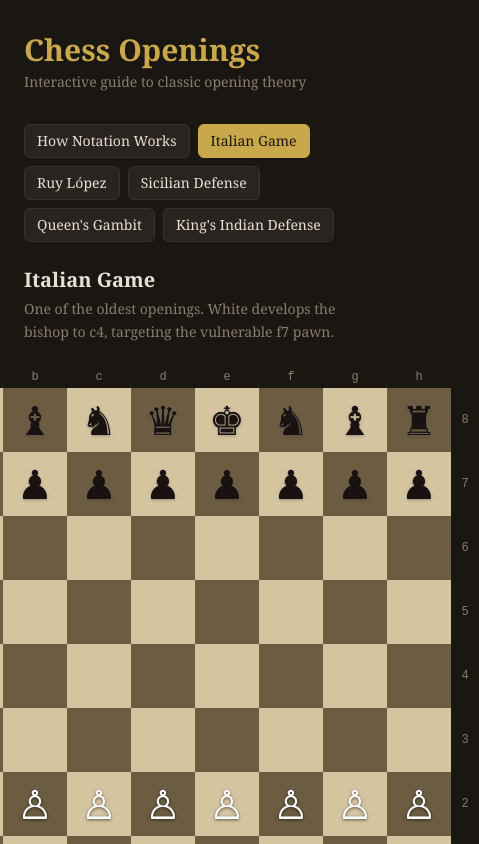
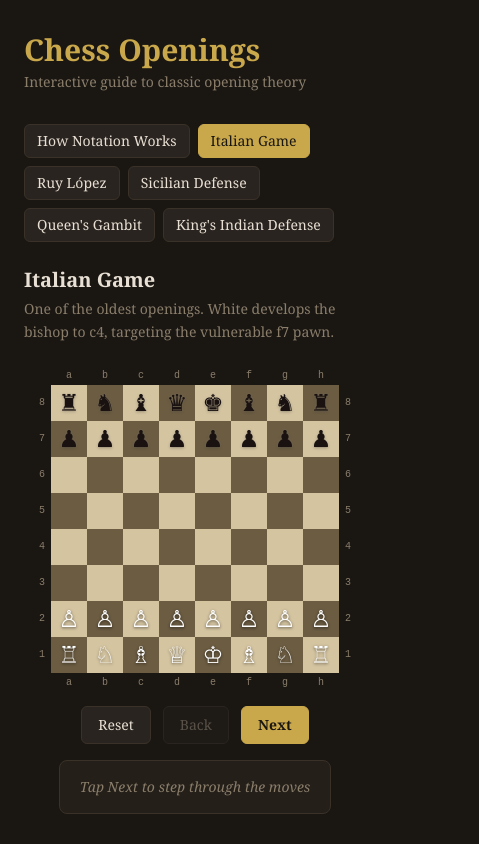
Before and after one commit to QAdottech/agentic-dev-days-chess, a Next.js app: page / in a window 390 px wide. Shown: the top 844 px of the page, 479 px wide, since content can reach past the window. Built offline with nearby package versions, Linux system fonts and the light colour scheme.

Commit message:
Fix board highlights and mobile layout
Correct the origin highlight coordinates, swap black piece symbols to match
standard placement, and make board sizing responsive for small viewports.

```diff
--- a/src/app/components/Board.tsx
+++ b/src/app/components/Board.tsx
@@ -1,4 +1,6 @@
 "use client";
+
+import type { CSSProperties } from "react";
 
 import { Board as BoardType, Move, getPieceSymbol, isWhitePiece, FILES, RANKS } from "../lib/chess";
 
@@ -8,6 +10,10 @@ interface BoardProps {
 }
 
 export default function Board({ board, currentMove }: BoardProps) {
+  const boardStyle = {
+    "--square-size": "clamp(36px, 9vw, 64px)",
+    "--label-size": "clamp(18px, 4vw, 28px)",
+  } as CSSProperties;
   const highlights = new Map<string, string>();
 
   if (currentMove) {
@@ -16,7 +22,7 @@ export default function Board({ board, currentMove }: BoardProps) {
       "rgba(34, 197, 94, 0.45)",
     );
     highlights.set(
-      `${currentMove.from.row},${currentMove.from.col + 1}`,
+      `${currentMove.from.row},${currentMove.from.col}`,
       "rgba(245, 158, 11, 0.45)",
     );
 
@@ -31,16 +37,16 @@ export default function Board({ board, currentMove }: BoardProps) {
   }
 
   return (
-    <div style={{ display: "inline-block" }}>
+    <div style={{ display: "inline-block", maxWidth: "100%", ...boardStyle }}>
       {/* Top file labels */}
-      <div style={{ display: "flex", paddingLeft: 28 }}>
+      <div style={{ display: "flex", paddingLeft: "var(--label-size)" }}>
         {FILES.map((f) => (
           <div
             key={f}
             style={{
-              width: 64,
+              width: "var(--square-size)",
               textAlign: "center",
-              fontSize: 12,
+              fontSize: "clamp(10px, 2.4vw, 12px)",
               color: "#8a7e6b",
               fontFamily: "monospace",
               paddingBottom: 2,
@@ -56,9 +62,9 @@ export default function Board({ board, currentMove }: BoardProps) {
           {/* Left rank label */}
           <div
             style={{
-              width: 28,
+              width: "var(--label-size)",
               textAlign: "center",
-              fontSize: 12,
+              fontSize: "clamp(10px, 2.4vw, 12px)",
               color: "#8a7e6b",
               fontFamily: "monospace",
             }}
@@ -75,14 +81,14 @@ export default function Board({ board, currentMove }: BoardProps) {
               <div
                 key={c}
                 style={{
-                  width: 64,
-                  height: 64,
+                  width: "var(--square-size)",
+                  height: "var(--square-size)",
                   backgroundColor: baseColor,
                   display: "flex",
                   alignItems: "center",
                   justifyContent: "center",
                   position: "relative",
-                  fontSize: 40,
+                  fontSize: "calc(var(--square-size) * 0.65)",
                   lineHeight: 1,
                   userSelect: "none",
                 }}
@@ -121,9 +127,9 @@ export default function Board({ board, currentMove }: BoardProps) {
           {/* Right rank label */}
           <div
             style={{
-              width: 28,
+              width: "var(--label-size)",
               textAlign: "center",
-              fontSize: 12,
+              fontSize: "clamp(10px, 2.4vw, 12px)",
               color: "#8a7e6b",
               fontFamily: "monospace",
             }}
@@ -134,14 +140,14 @@ export default function Board({ board, currentMove }: BoardProps) {
       ))}
 
       {/* Bottom file labels */}
-      <div style={{ display: "flex", paddingLeft: 28 }}>
+      <div style={{ display: "flex", paddingLeft: "var(--label-size)" }}>
         {FILES.map((f) => (
           <div
             key={f}
             style={{
-              width: 64,
+              width: "var(--square-size)",
               textAlign: "center",
-              fontSize: 12,
+              fontSize: "clamp(10px, 2.4vw, 12px)",
               color: "#8a7e6b",
               fontFamily: "monospace",
               paddingTop: 2,
--- a/src/app/lib/chess.ts
+++ b/src/app/lib/chess.ts
@@ -25,8 +25,8 @@ export const PIECE_SYMBOLS: Record<string, string> = {
   k: "\u265A",
   q: "\u265B",
   r: "\u265C",
-  n: "\u265D",
-  b: "\u265E",
+  n: "\u265E",
+  b: "\u265D",
   p: "\u265F",
 };
 
```
